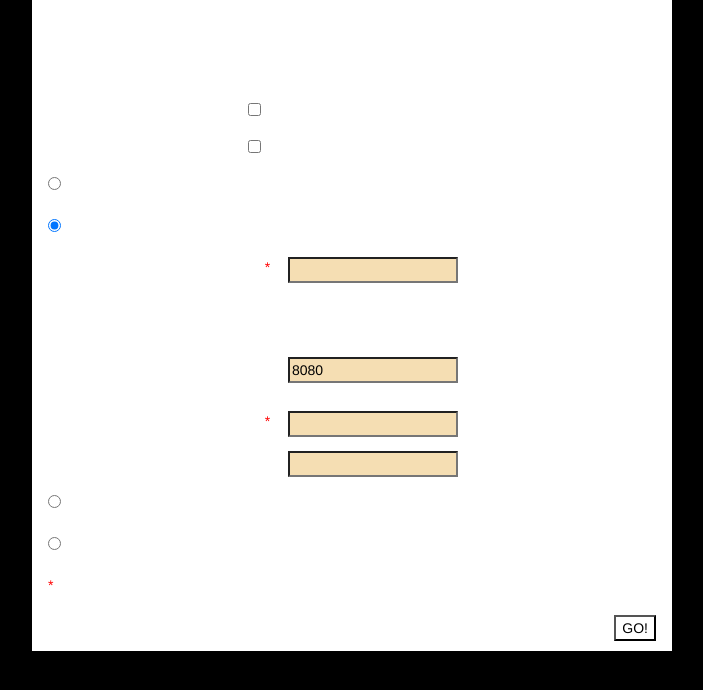
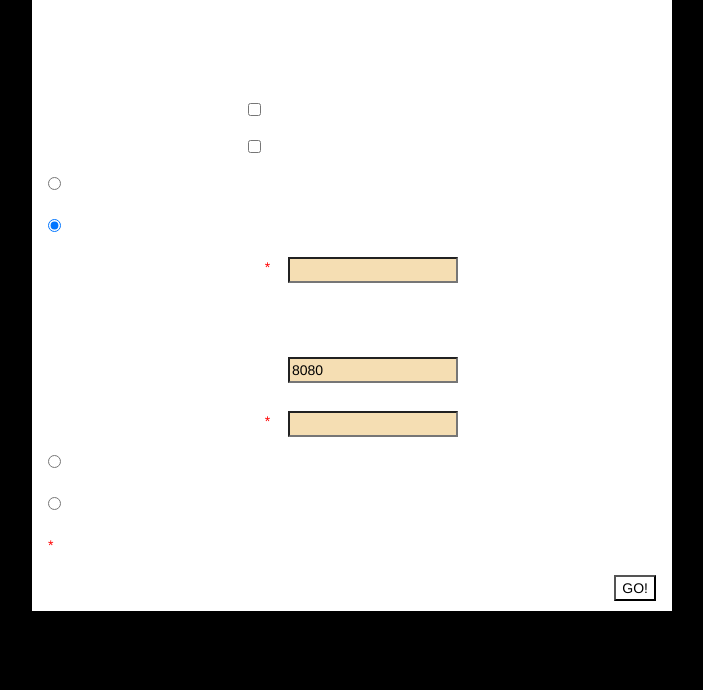
Before and after one commit to OATSEA/teachervirus, a PHP site: page /admin/getpayload/index.php in a window 1280 px wide, after a click on "infected_device". Shown: the part 83-773 px from the top of the page, without its empty margins (288-991 px from the left). Run offline with PHP 8.4, Linux system fonts and the light colour scheme.

Commit message:
Updated flow

```diff
--- a/admin/getpayload/index.php
+++ b/admin/getpayload/index.php
@@ -89,7 +89,6 @@
         $sDeviceAddress = $_POST['device_address'];
         $nPort = $_POST['port_number'];
         $sInfectUserName = $_POST["infect_user_name"];
-        $sInfectRepository = $_POST["infect_repository"];
         $sPayloadName = $_POST['payload_name'];
         $sPayloadUrl = $_POST["payload_url"];
         $sGooglePayloadName = $_POST['google_payload_name'];
@@ -118,7 +117,7 @@
             }
             if(empty($sInfectUserName))
             {
-                $_SESSION['isValidation']['infect_user_name'] = 'Please enter username!!';
+                $_SESSION['isValidation']['infect_user_name'] = 'Please enter name!!';
                 $_SESSION['isValidation']['flag'] = FALSE;
             }
         }
@@ -161,12 +160,10 @@
             }
             else if(!empty($sDeviceAddress))
             {
-                $download_filename = empty($sInfectRepository) ? $sInfectUserName.".zip" : $sInfectUserName."-".$sInfectRepository.".zip";
-                $download_unzip_filename = empty($sInfectRepository) ? $sInfectUserName.".zip" : $sInfectUserName."-".$sInfectRepository;
-                $payloadName = $sInfectUserName."-".$sInfectRepository;
+                $download_filename = $sInfectUserName.".zip";
+                $download_unzip_filename = $sInfectUserName;
                 $sPort = empty($nPort) ? 'none' : $nPort;
-                $sFinalInfectRepository = empty($sInfectRepository) ? 'none' : $sInfectRepository;
-                $sListContent = "infected_device;$isAdmin;$sDeviceAddress;$sPort;$sInfectUserName;$sFinalInfectRepository";
+                $sListContent = "infected_device;$isAdmin;$sDeviceAddress;$sPort;$download_unzip_filename";
             }
             else if(!empty($sPayloadName))
             {
@@ -400,7 +397,7 @@
             {
                 if ($debug) {
                     echo "<p>The Payloads files have already been downloaded to: $zipfile</p>
-                    <p>This installation will use the existing file rather than downloading a new version of $sInfectRepository.</p>
+                    <p>This installation will use the existing file rather than downloading a new version of $sInfectUserName.</p>
                     <p><b>Hint:</b> If you want to download a new version of Payload you will need to:</br>
                     * delete the file: <b>$zipfile</b>.</br>
                     * remove the <b>play</b> folder if it exists</br>
@@ -790,14 +787,11 @@
                         <input type="text" name="port_number" id="port_number" value="8080">
                         <a href="javascript:void(0);" onclick="removePort();"><i class="fa fa-times"></i></a>
                         <br/><br/><br/>
-                        <div class="text-field">GitHub Username<font style="color:red">*</font> :</div>
+                        <div class="text-field">Folder/Payload Name<font style="color:red">*</font> :</div>
                         <input type="text" name="infect_user_name">
                         <div id="infect_user_input" class="error-message">
                             <?php echo isset($_SESSION['isValidation']['infect_user_name']) ? $_SESSION['isValidation']['infect_user_name'] : '';?>
                         </div>
-                        <br/><br/>
-                        <div class="text-field">GitHub Repository:</div>
-                        <input type="text" name="infect_repository">
                         <br/><br/>
                     </div>
 
```
